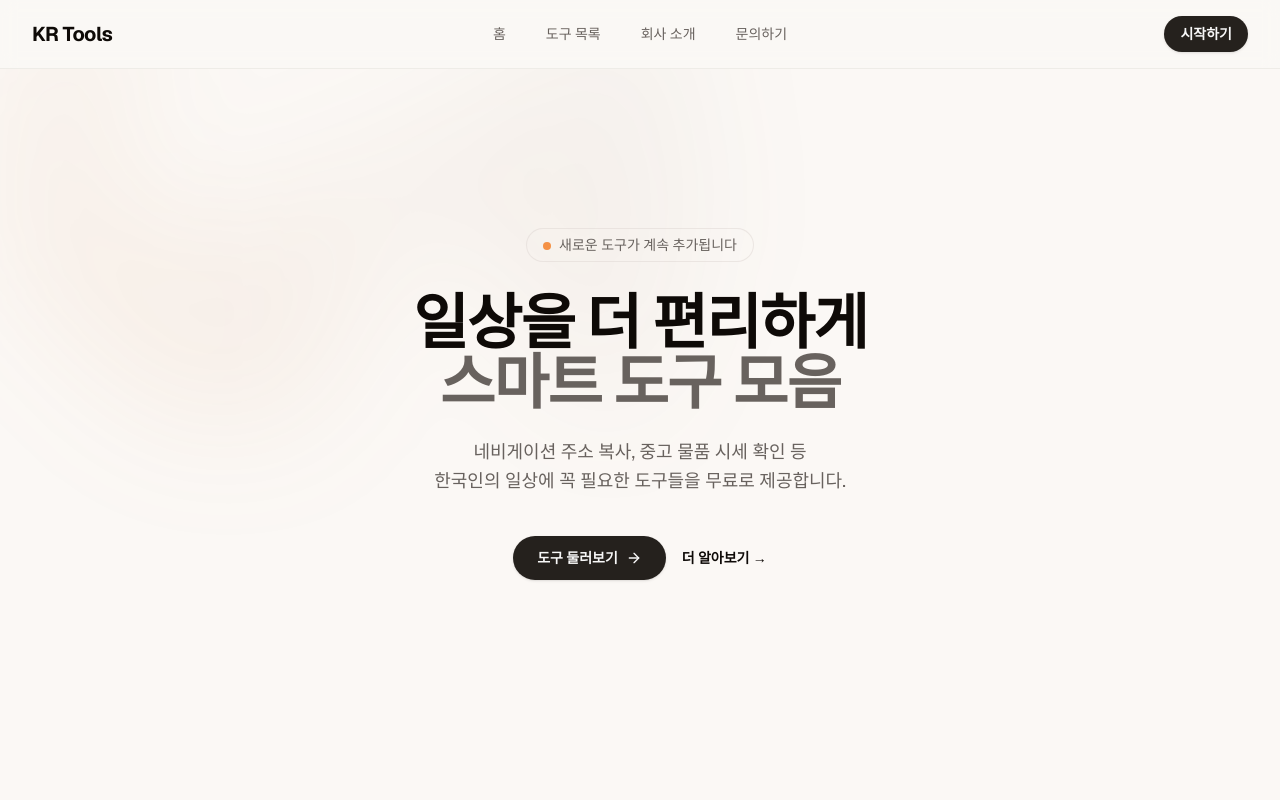
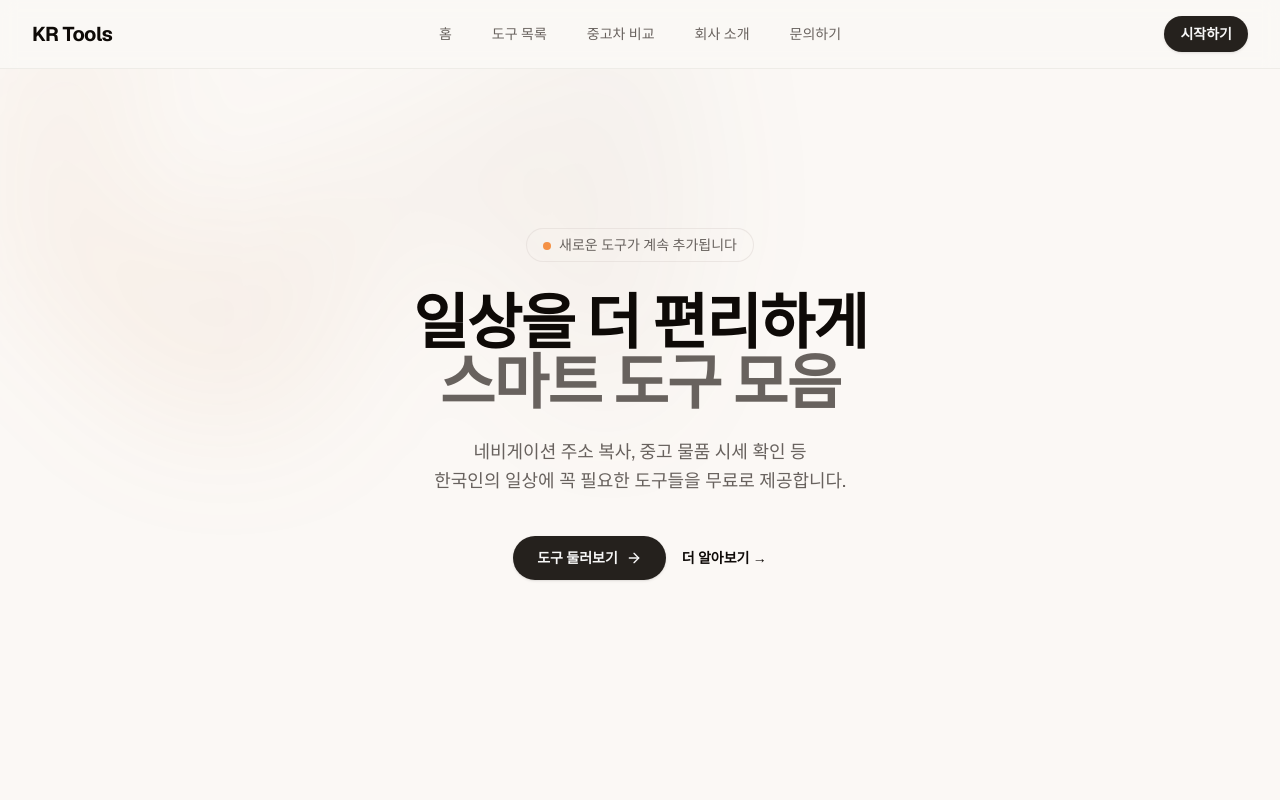
Before and after one commit to ppdoll/ktrolls, a Next.js app: page / in a window 1280 px wide. Shown: the top 800 px of the page. Built offline with nearby package versions, Linux system fonts and the light colour scheme.

Commit message:
feat: add external link to navigation menu with target and rel attributes

```diff
--- a/components/header.tsx
+++ b/components/header.tsx
@@ -5,9 +5,10 @@ import { useState } from "react"
 import { Menu, X } from "lucide-react"
 import { Button } from "@/components/ui/button"
 
-const navigation = [
+const navigation: { name: string; href: string; external?: boolean }[] = [
   { name: "홈", href: "/" },
   { name: "도구 목록", href: "/#tools" },
+  { name: "중고차 비교", href: "https://navi-cp.krtools.cloud/cars", external: true },
   { name: "회사 소개", href: "/about" },
   { name: "문의하기", href: "/contact" },
 ]
@@ -40,6 +41,7 @@ export function Header() {
             <Link
               key={item.name}
               href={item.href}
+              {...(item.external ? { target: "_blank", rel: "noopener noreferrer" } : {})}
               className="text-sm font-medium text-muted-foreground transition-colors hover:text-foreground"
             >
               {item.name}
@@ -83,6 +85,7 @@ export function Header() {
                     <Link
                       key={item.name}
                       href={item.href}
+                      {...(item.external ? { target: "_blank", rel: "noopener noreferrer" } : {})}
                       className="-mx-3 block rounded-lg px-3 py-2 text-base font-semibold text-foreground hover:bg-muted"
                       onClick={() => setMobileMenuOpen(false)}
                     >
```
